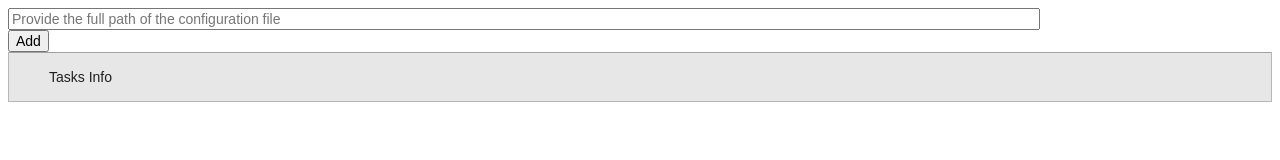
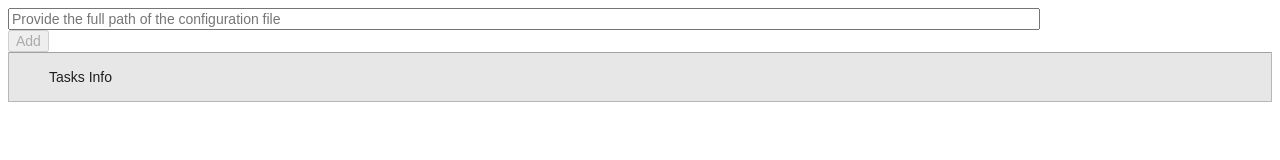
Before and after one commit to webextensions/revisitor, a React app: page / in a window 1280 px wide. Shown: the top 160 px of the page. Built offline with nearby package versions, Linux system fonts and the light colour scheme; some icons are missing; the HTML template or start-up script is replaced by a standard one.

Commit message:
Minor UX improvements

```diff
--- a/src/App/PageBody/Revisitor/Components/AddConfig/AddConfig.js
+++ b/src/App/PageBody/Revisitor/Components/AddConfig/AddConfig.js
@@ -30,6 +30,7 @@ const AddConfig = function () {
             p.then(function () {
                 // TODO: HARDCODING: Get rid of this hardcoding ('tasksList')
                 queryClient.invalidateQueries(['tasksList']);
+                setConfigPath('');
                 toast.success('Configuration added successfully');
             });
             return p;
@@ -48,7 +49,11 @@ const AddConfig = function () {
                         setConfigPath(e.target.value);
                     }}
                     onKeyPress={function (e) {
-                        if (e.key === 'Enter') {
+                        if (
+                            e.key === 'Enter' &&
+                            !isLoading &&
+                            configPath
+                        ) {
                             refetch();
                         }
                     }}
@@ -57,7 +62,7 @@ const AddConfig = function () {
             <div>
                 <button
                     type="button"
-                    disabled={isLoading}
+                    disabled={isLoading || !configPath}
                     onClick={function () {
                         refetch();
                     }}
```
